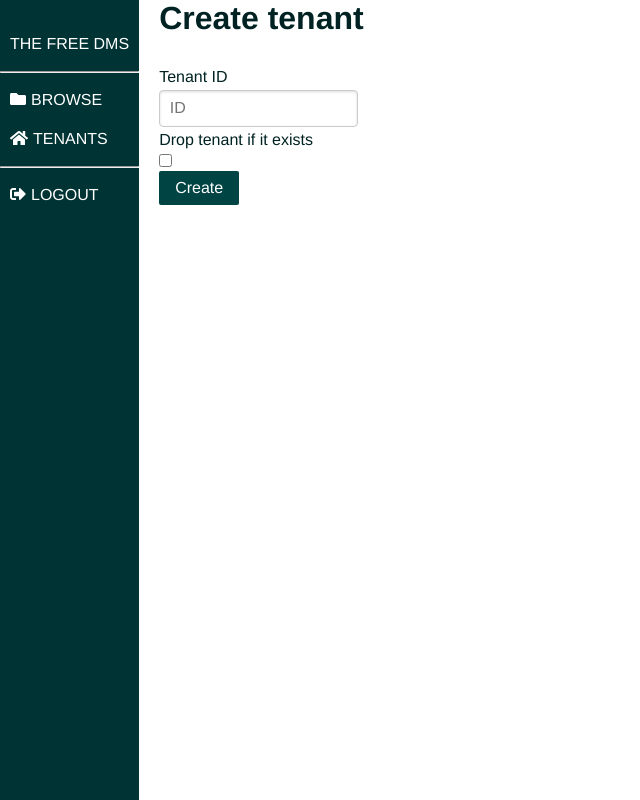
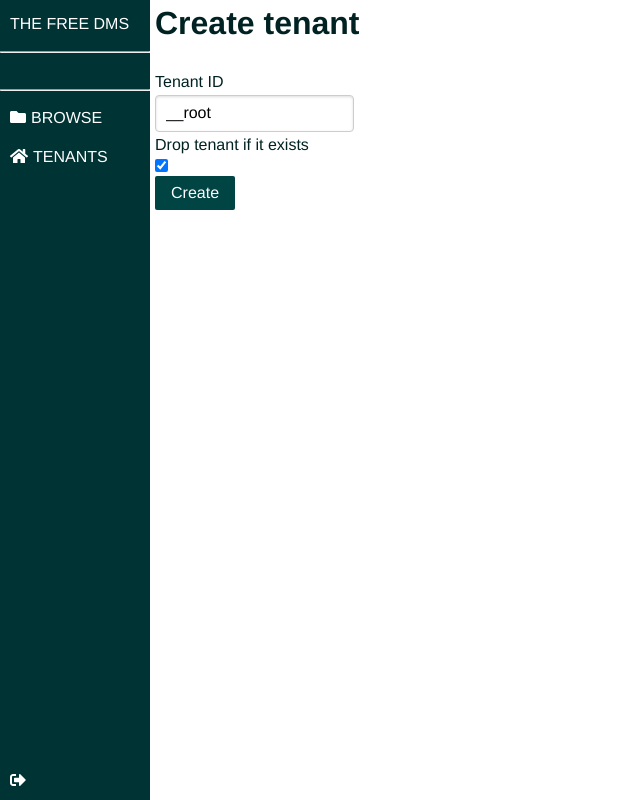
Before and after one commit to biwano/fdms-client, a Vue app: page /tenants/create in a window 1280 px wide. Shown: the whole page, without its empty margins (0-640 px from the left). Built offline with nearby package versions, Linux system fonts and the light colour scheme; no server answers.

Commit message:
Working on tree

```diff
--- a/src/App.vue
+++ b/src/App.vue
@@ -9,7 +9,9 @@
       <span v-if="$store.state.busy" class="spinner">
         <font-awesome-icon icon="cog" spin />
       </span>
-    <router-view />
+      <div id="route_content">
+        <router-view />
+      </div>
     </div>
   </div>
 </template>
@@ -30,18 +32,18 @@ export default {
   }
 };
 </script>
+
 <style>
 #menu {
-  float:left;
+  flex: 0 1 150px;
   height:100vh;
   background-color:#033;
-  margin-right: 15px;
-
 }
 #main {
-  float:left;
-  padding-left: 5px;
-  padding-right: 5px;
+  flex:1 1 auto;
+}
+#route_content {
+  padding:5px;
 }
 body {
   color:#022;
@@ -49,6 +51,10 @@ body {
 }
 h1 {
   margin-top:0 !important;
+}
+th {
+  background-color:#033;
+  color:white;
 }
 .pure-button-primary {
   background-color: #044 !important;
@@ -67,3 +73,9 @@ a:hover {
   float:right;
 }
 </style>
+<style>
+#layout {
+  display:flex;
+  flex-direction:row;
+}
+</style>
--- a/src/components/Nav.vue
+++ b/src/components/Nav.vue
@@ -1,14 +1,20 @@
 <template>
-  <div>
+  <div class="layout">
+    <div class="top">
     <ul>
-      <nav-entry>{{ user_tenant_id}}</nav-entry>
       <nav-entry>The Free DMS</nav-entry>
+      <hr/>
+      <nav-entry>{{ $store.getters.user.tenant_id}}</nav-entry>
       <hr/>
       <nav-entry to="/browse" icon="folder">Browse</nav-entry>
       <nav-entry to="/tenants" icon="home">Tenants</nav-entry>
-      <hr/>
-      <nav-entry to="/login" icon="sign-out-alt">Logout</nav-entry>
     </ul>
+    </div>
+    <div class="bottom">
+    <ul>
+      <nav-entry to="/login" icon="sign-out-alt">{{ $store.getters.user.user_id}}</nav-entry>
+    </ul>
+    </div>
   </div>
 </template>
 <script>
@@ -22,13 +28,21 @@ export default {
 };
 </script>
 <style scoped>
+.layout {
+  display:flex;
+  flex-direction:column;
+  height:100%;
+}
+.top {
+  flex: 1 1 auto;
+}
+.bottom {
+  flex: 0 1 20px;
+}
 ul {
   padding:0px;
   padding-top: 5px;
   margin:0;
-}
-.heading {
-  text-transform: uppercase;
 }
 .item {
   padding:10px;
--- a/src/fdms-vue/TreeRoot.vue
+++ b/src/fdms-vue/TreeRoot.vue
@@ -1,7 +1,13 @@
 <template>
-  <div v-if="doc">
-    <font-awesome-icon v-if="!local_expanded" icon="plus-circle" v-on:click="expand"/>
-    <font-awesome-icon v-if="local_expanded" icon="minus-circle" v-on:click="unexpand"/>
+  <div v-if="doc" class="node_layout">
+    <span v-if="!local_expanded" v-on:click="expand">
+      <font-awesome-icon icon="caret-down" class="caret"/>
+      <font-awesome-icon  icon="folder"/>
+    </span>
+    <span v-if="local_expanded" v-on:click="unexpand">
+      <font-awesome-icon icon="caret-right" class="caret"/>
+      <font-awesome-icon icon="folder-open"/>
+    </span>
     {{ label }}
 
     <div v-if="local_expanded" v-for="child in children" class="children">
@@ -59,7 +65,9 @@ export default {
     },
     async load_children() {
       //if (this.children === undefined)
-        this.children = await this.fdms_get_children(this.path);
+        var params = {}
+        //params[C.FACETS] = C.FACET_SHOW_IN_TREE;
+        this.children = await this.fdms_get_children(this.path, params);
     }
   }
 };
@@ -68,6 +76,12 @@ export default {
 <!-- Add "scoped" attribute to limit CSS to this component only -->
 <style scoped>
 .children {
-  margin-left:5px;
+  margin-left:15px;
+}
+.caret {
+  margin-right:5px;
+}
+.node_layout {
+  margin-bottom:2px;
 }
 </style>
--- a/src/fdms-vue/bus.js
+++ b/src/fdms-vue/bus.js
@@ -1,2 +1,2 @@
-import Vue from 'vue';
+import Vue from "vue";
 export default new Vue();
--- a/src/fdms-vue/constants.js
+++ b/src/fdms-vue/constants.js
@@ -3,5 +3,8 @@ export default {
   SCHEMA_ID: "__schema_id",
   TENANT_SCHEMA_ID: "__tenant",
   PATH_SEGMENT: "__path_segment",
-  PATH: "__path"
+  PATH: "__path",
+  FACETS: "__facets",
+  FACET_SHOW_IN_TREE: "__show_in_tree",
+  MODIFIERS: "__modifiers"
 };
--- a/src/fdms-vue/http.js
+++ b/src/fdms-vue/http.js
@@ -3,10 +3,10 @@ import C from "./constants.js";
 
 function toURI(base, tenant_id, params) {
   var strs = [];
-  var str=""
+  var str = "";
   if (params !== undefined) {
-    for(var p in params){
-      str="?"
+    for(var p in params) {
+      str = "?";
       strs.push(encodeURIComponent(p) + "=" + encodeURIComponent(params[p]));
     }
   }
@@ -32,17 +32,16 @@ export default function(Vue, options) {
         }
       },
       _handle(promise) {
-        return promise.then((response) => response.data)
-          .catch((e) => {
-            this._callHandler(e.response.status, e)
-            throw(e);
+        return promise
+          .then(response => response.data)
+          .catch(e => {
+            this._callHandler(e.response.status, e);
+            throw e;
           });
       },
       fdms_filter(params) {
-        console.log("filter");
         let uri = toURI("/filter", fdms_tenant_id, params);
-        return this._handle(http.get(uri))
-
+        return this._handle(http.get(uri));
       },
 /*      fdms_sign_in(tenant_id, login, password) {
         http = axios.create({
@@ -57,28 +56,32 @@ export default function(Vue, options) {
         return this.get_user();
       },*/
       fdms_get_user() {
-        return http.get("/auth")
-          .then((response) => {
+        return http.get("/auth").then(response => {
           var user = response.data;
           fdms_initialized = true;
           if (user.is_fdms_admin) fdms_tenant_id = options.api.tenant_master;
           else fdms_tenant_id = user.tenant_id;
-            this.bus.$emit("logged_in", user);
+          user.tenant_id = fdms_tenant_id;
+          bus.$emit("logged_in", user);
           return user;
         });
       },
       fdms_create_tenant(tenant_id, drop) {
-        return this._handle(http.post("/tenants", { tenant_id, "drop": drop }));
+        return this._handle(http.post("/tenants", { tenant_id, drop }));
       },
       fdms_delete_tenant(tenant_id) {
         return this._handle(http.delete(`/tenants/${tenant_id}`));
       },
       fdms_get(id, params) {
         if (!id.startsWith("/")) id = `/${id}`;
-        return this._handle(http.get(toURI(`/documents${id}`, fdms_tenant_id, params)));
+        return this._handle(
+          http.get(toURI(`/documents${id}`, fdms_tenant_id, params))
+        );
       },
       fdms_get_children(id, params) {
-        params = Object.assign({}, params, {"modifiers": "children"});
+        var more_params = {};
+        more_params[C.MODIFIERS] = "children";
+        params = Object.assign({}, params, more_params);
         return this.fdms_get(id, params);
       },
       fdms_doc_label(doc) {
--- a/src/main.js
+++ b/src/main.js
@@ -14,7 +14,10 @@ import {
   faSignOutAlt,
   faTrash,
   faCog,
-  faFolder
+  faFolder,
+  faFolderOpen,
+  faCaretDown,
+  faCaretRight
 } from "@fortawesome/free-solid-svg-icons";
 import { FontAwesomeIcon } from "@fortawesome/vue-fontawesome";
 
@@ -54,10 +57,13 @@ library.add(
   faSignOutAlt,
   faTrash,
   faCog,
-  faFolder);
+  faFolder,
+  faFolderOpen,
+  faCaretDown,
+  faCaretRight
+);
 
-
-Vue.component("font-awesome-icon", FontAwesomeIcon)
+Vue.component("font-awesome-icon", FontAwesomeIcon);
 new Vue({
   router,
   store,
--- a/src/store.js
+++ b/src/store.js
@@ -5,9 +5,9 @@ import config from "./config";
 
 Vue.use(Vuex);
 
-export default new Vuex.Store({
+var store = new Vuex.Store({
   state: {
-    user: null,
+    user: undefined,
     messages: {},
     busy: false,
     bus
@@ -19,13 +19,9 @@ export default new Vuex.Store({
     available(state) {
       state.busy = false;
     },
-    /*
     set_user(state, user) {
       state.user = user;
-      if (user.is_fdms_admin) state.tenant_id = config.api.tenant_master;
-      else state.tenant_id = user.tenant_id;
-      bus.$emit("logged_in", user);
-    },*/
+    },
     clear_messages(state, category) {
   		state.messages[category] = { messages: [], options: {} };
   		state.messages = Object.assign({}, state.messages);
@@ -35,5 +31,15 @@ export default new Vuex.Store({
   		state.messages[payload.category].messages.push({ type: payload.type, text: payload.text});
 		  state.messages = Object.assign({}, state.messages);
     }
+  },
+  getters: {
+    user: state => {
+      return state.user !== undefined ? state.user : {};
+    }
   }
-})
+});
+bus.$on("logged_in", user => {
+  store.commit("set_user", user);
+});
+
+export default store;
--- a/src/views/Browse.vue
+++ b/src/views/Browse.vue
@@ -1,7 +1,15 @@
 <template>
   <div>
   	<h1>Browse</h1>
-    <tree-root :tenant_id="user_tenant_id" :path="path" :expanded="true"></tree-root>
+    <div class="browse_layout">
+      <div class="tree">
+        <div class="tree_in">
+          <tree-root :tenant_id="user_tenant_id" :path="path" :expanded="true"></tree-root>
+        </div>
+      </div>
+      <div class="content">
+      </div>
+    </div>
  </div>
 </template>
 
@@ -23,3 +31,19 @@ export default {
   },
 };
 </script>
+<style scoped>
+.browse_layout {
+  display:flex;
+}
+.content {
+  flex:1 1 auto;
+}
+.tree {
+  height:100vh;
+  flex:0 1 200px;
+  padding:5px;
+}
+.tree_in {
+  display: block;
+}
+</style>
--- a/src/views/CreateTenant.vue
+++ b/src/views/CreateTenant.vue
@@ -22,8 +22,8 @@ export default {
   name: "create_tenant",
   data() {
   	return {
-  		id: "",
-      drop:false
+  		id: "__root",
+      drop:true
   	}
   },
   components: {
```
Lines whose indentation alone changed are shown as unchanged.
